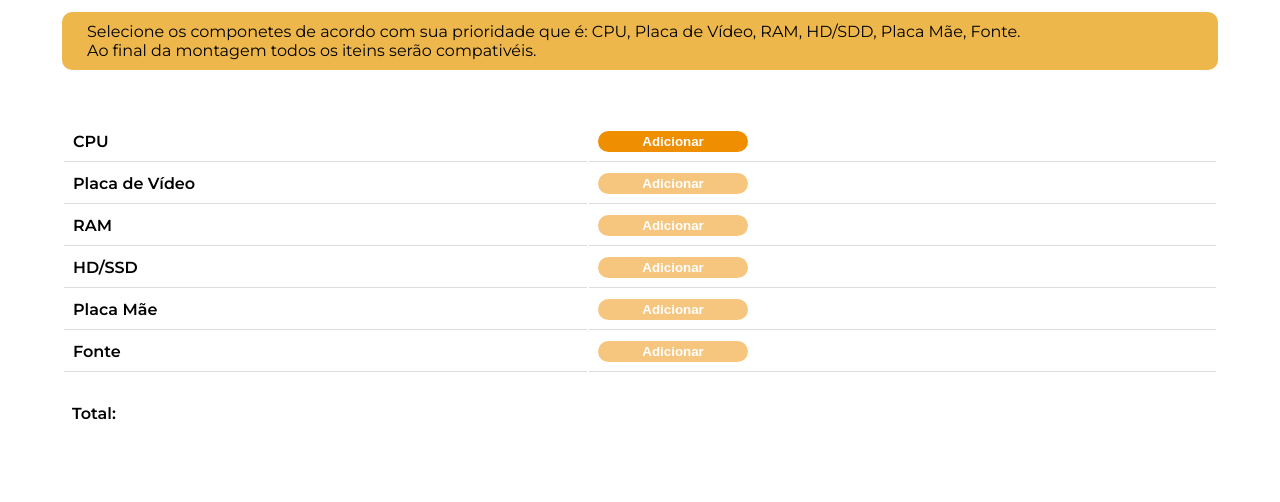
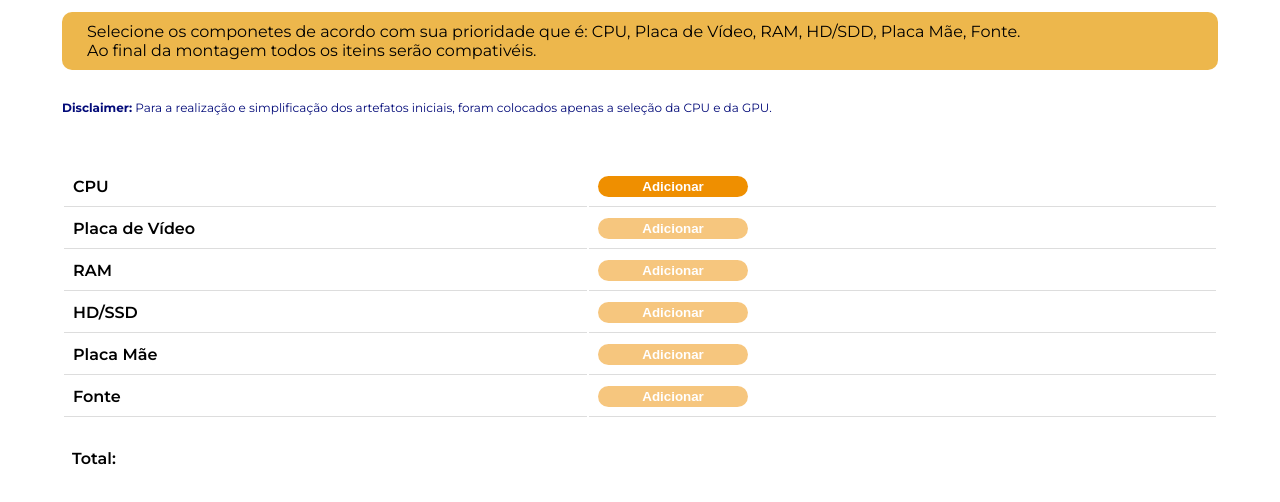
Before and after one commit to ICEI-PUC-Minas-PCO-SI/pco-si-2024-1-tiaw-compatibilidade-de-pecas-para-pc, a plain HTML site: page codigo/subpages/montar_pc.html in a window 1280 px wide. Shown: the part 126-628 px from the top of the page. Drawn offline with Linux system fonts and the light colour scheme.

Commit message:
disclaimer pra rapaziada

```diff
--- a/codigo/assets/styles/pages/montar_pc.css
+++ b/codigo/assets/styles/pages/montar_pc.css
@@ -4,8 +4,17 @@ body {
     font-family: 'Montserrat', sans-serif;
 }
 
+.disclaimer {
+    margin-top: 30px;
+
+    font-size: 12px;
+    color: rgb(3, 11, 121);
+}
+
 .presentation-container{
     padding: 0 20px;
+
+    padding-bottom: 80px;
 }
 
 .presentation-info {
--- a/codigo/subpages/montar_pc.html
+++ b/codigo/subpages/montar_pc.html
@@ -73,6 +73,9 @@
             </div>
         </div>
 
+        <!-- Remover -->
+        <p class="disclaimer"><strong>Disclaimer:</strong> Para a realização e simplificação dos artefatos iniciais, foram colocados apenas a seleção da CPU e da GPU.</p>
+
         <table class="table-components">
             <tbody>
                 <tr class="cpu-tr table-row">
```
